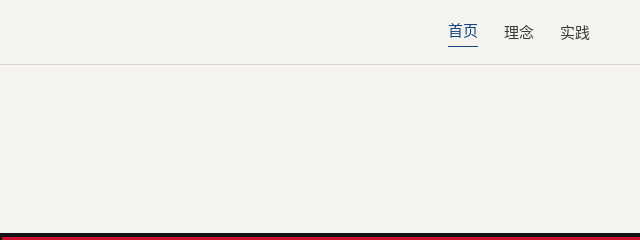
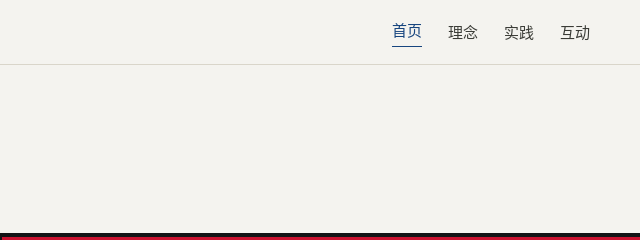
Before and after one commit to Nekobenzene/XGpre, a plain HTML site: page index.html in a window 1280 px wide. Shown: the top 240 px of the page, 640-1280 px from the left. Drawn offline with Linux system fonts and the light colour scheme.

Commit message:
Link the report navigation to the interactive case library

```diff
--- a/index.html
+++ b/index.html
@@ -306,6 +306,7 @@
         <a href="#/" data-nav="home">首页</a>
         <a href="#/theory" data-nav="theory">理念</a>
         <a href="#/practice/1" data-nav="practice">实践</a>
+        <a href="./interactive/">互动</a>
       </nav>
     </div>
   </header>
```
